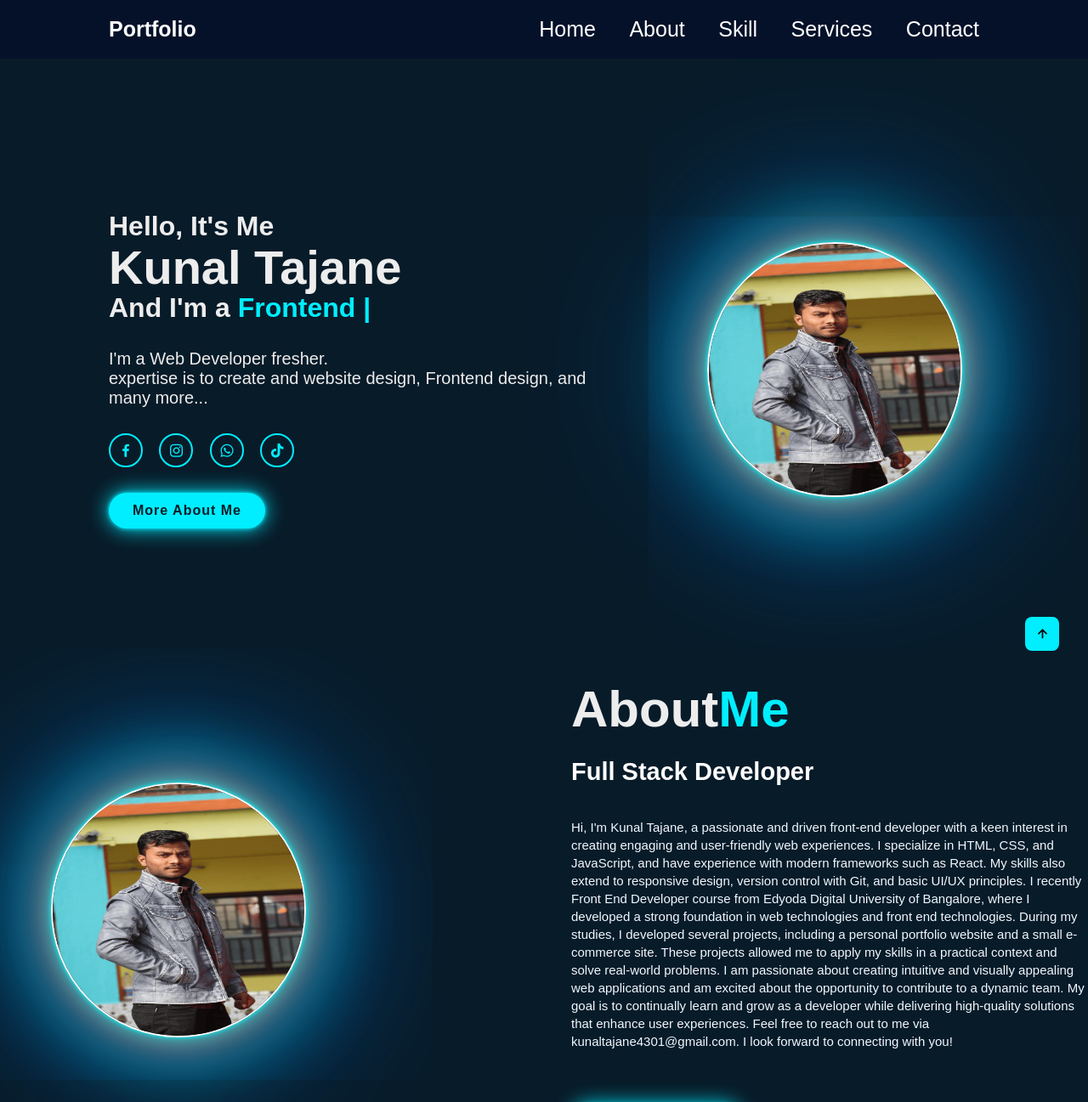
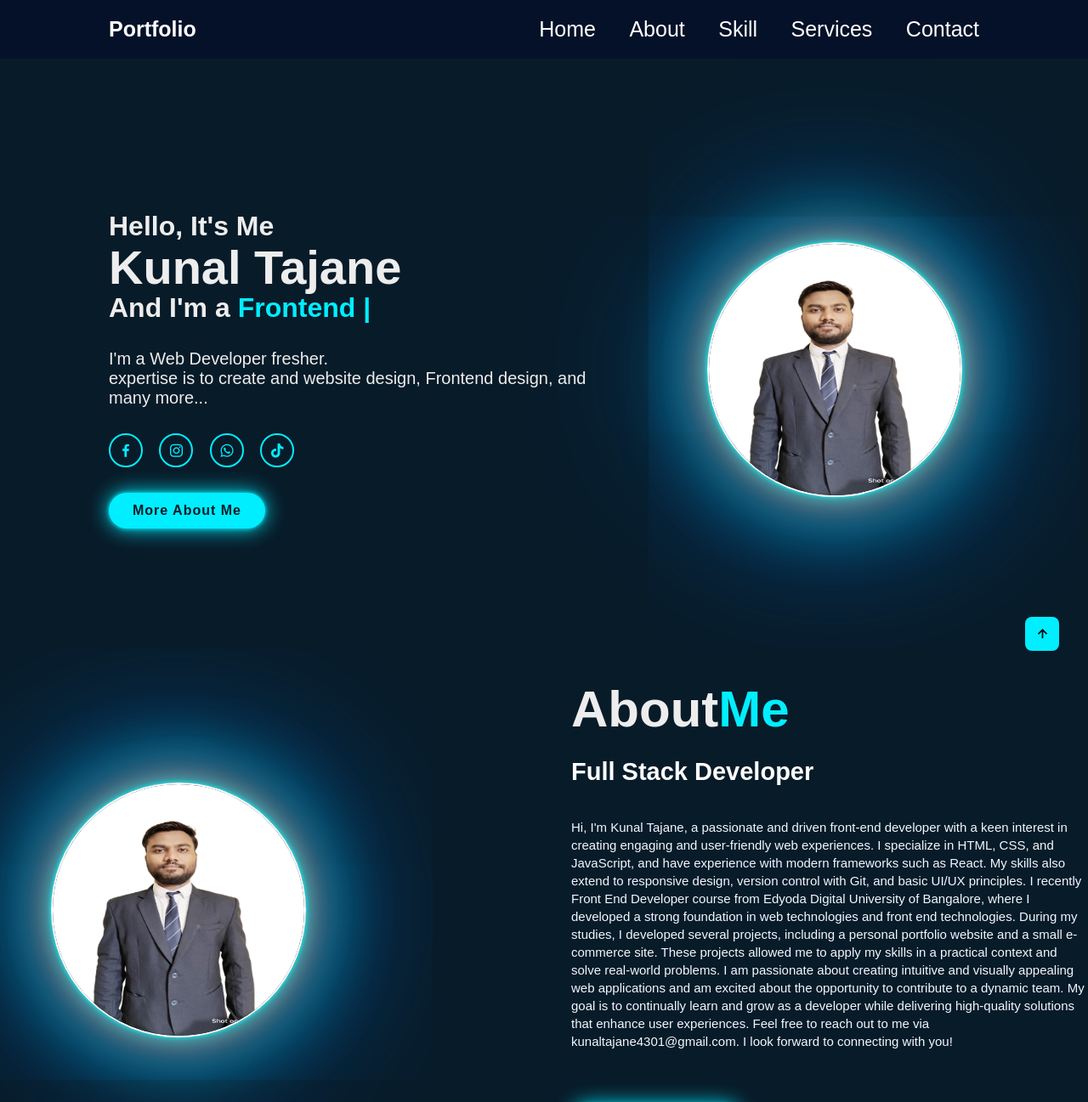
Before and after one commit to KunalTajane2001/Portfolio, a plain HTML site: page index.html in a window 1280 px wide. Shown: the top 1297 px of the page at 85% size. Drawn offline with nearby package versions, Linux system fonts and the light colour scheme.

Commit message:
Update index.html

```diff
--- a/index.html
+++ b/index.html
@@ -43,13 +43,13 @@
             <a href="#" class="btn-box">More About Me</a>
         </div>
         <div>
-            <img class="img" src="./k.png">
+            <img class="img" src="./KunalPic.jpg">
         </div>
     </section>
 
     <section class="about" id="about">
         <div class="about-img">
-            <img class="img" src="./k.png">
+            <img class="img" src="./KunalPic.jpg">
         </div>
         <div class="about-text">
             <h2>About<span>Me</span></h2>
```
